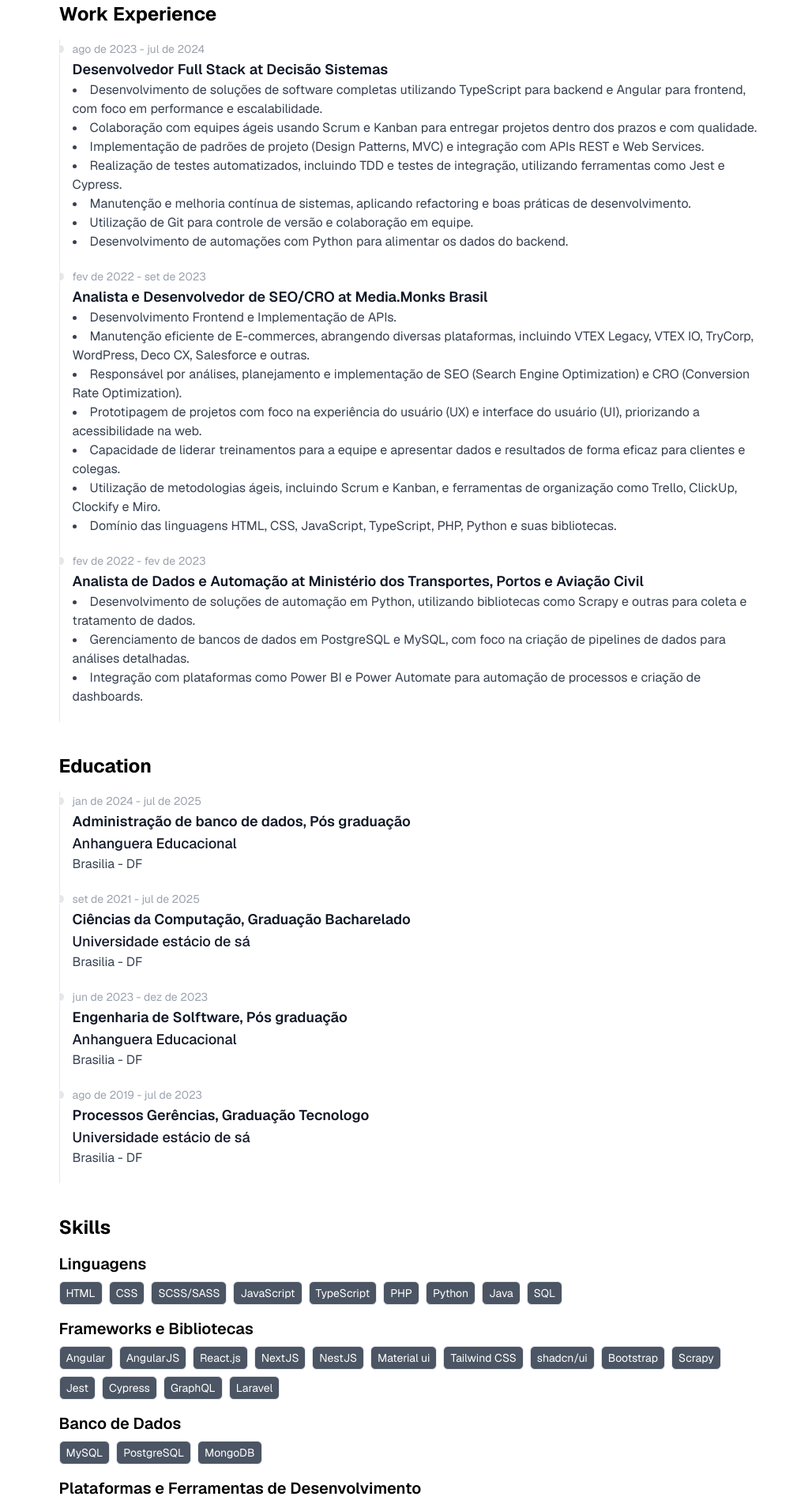
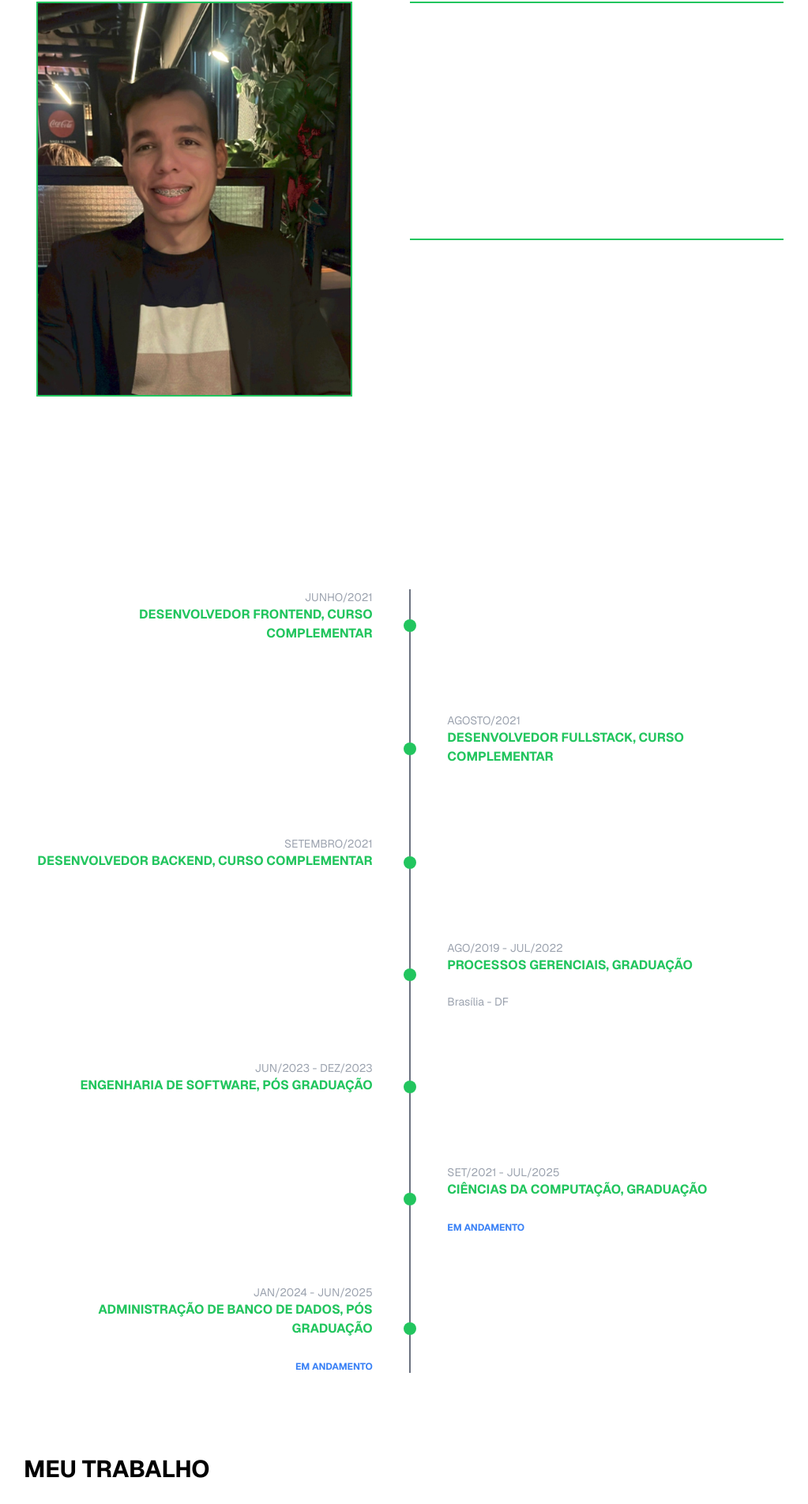
Before and after one commit to johnrodrigues008/Portfolio-pessoal, a Next.js app: page / in a window 1280 px wide. Shown: the part 798-2702 px from the top of the page at 79% size, without its empty margins (121-1144 px from the left). Built offline with nearby package versions, Linux system fonts and the light colour scheme.

Commit message:
feat: Adição da sessão BIO e ajustes na responsividade do projeto.

```diff
--- /dev/null
+++ b/components/Bio.tsx
@@ -0,0 +1,55 @@
+import Image from 'next/image';
+import ImgPerfil from '../public/image/perfil.png';
+
+
+export function Bio() {
+    return (
+        <section className="relative w-full text-white px-4 mt-10 md:mt-0">
+            <div className="flex flex-col md:flex-row">
+                {/* Lado Esquerdo - Imagem */}
+                <div className="w-full md:w-1/2 flex justify-start items-start">
+                    <Image
+                        src={ImgPerfil}
+                        alt="Foto de perfil"
+                        width={400}
+                        height={500}
+                        className="w-full max-w-[400px] h-[500px] border-2 border-green-500 object-cover"
+                        priority
+                    />
+                </div>
+
+                {/* Lado Direito - Conteúdo */}
+                <div className="w-full md:w-2/3 lg:w-1/2 flex flex-col justify-start">
+
+                    {/* Biografia */}
+                    <div className="border-t-2 border-green-500 pt-4 flex flex-col md:flex-row">
+                        <h2 className="text-[14px] font-bold uppercase md:m-0 w-full my-4  md:w-[500px]">Biografia</h2>
+                        <p className="text-sm leading-relaxed w-full md:w-[800px]">
+                            Contadora de histórias criativa por natureza, crio obras-primas visuais para marcas de todos os tamanhos.
+                            De startups a empresas estabelecidas, ajudo a transformar suas visões em realidade por meio do design estratégico.
+                            Ao longo dos anos, trabalhei com clientes de diversos setores, criando designs que inspiram, envolvem e geram resultados.
+                        </p>
+                    </div>
+
+                    {/* Especialidade */}
+                    <div className="border-t-2 border-green-500 pt-4 mt-[100px] flex flex-col md:flex-row">
+                        <h3 className="text-[14px] font-bold uppercase w-full my-4 md:m-0 md:w-[300px]">Minha <br className='hidden md:block' /> especialidade</h3>
+                        <div className="w-full md:w-[500px]">
+                            <p className="text-sm mb-2">
+                                Sou uma designer gráfica experiente e meu coração pertence a estas áreas:
+                            </p>
+                            <ul className="text-sm list-none space-y-1 pl-4">
+                                <li>• Identidade de marca</li>
+                                <li>• Design digital</li>
+                                <li>• Design impresso</li>
+                                <li>• Ilustração</li>
+                            </ul>
+                        </div>
+                    </div>
+                </div>
+            </div>
+        </section>
+
+
+    );
+}
--- a/components/ContacteMe.tsx
+++ b/components/ContacteMe.tsx
@@ -1,10 +1,8 @@
-"use client";
-
 import Link from "next/link";
 
 export function ContacteMe() {
   return (
-    <div className="h-[400px] flex flex-col justify-center gap-4 p-5 pt-0 mb-8 md:p-0">
+    <section className="h-[400px] flex flex-col justify-center gap-4 p-5 pt-0 mb-8 md:p-0">
       <h1 className="text-2xl font-bold">Contact Me</h1>
       <p className="text-base text-gray-700 dark:text-gray-300">
         Estou à disposição para conversar sobre oportunidades e esclarecer qualquer dúvida. Sinta-se à vontade para entrar em contato por mensagem direta no
@@ -24,6 +22,6 @@ export function ContacteMe() {
           john.rodrigues008@gmail.com.
         </Link>
       </p>
-    </div>
+    </section>
   );
 };
--- a/components/CustomDock.tsx
+++ b/components/CustomDock.tsx
@@ -1,5 +1,3 @@
-"use client";
-
 import { CalendarIcon, HomeIcon, MailIcon, Moon, PencilIcon, Sun } from "lucide-react";
 import Link from "next/link";
 
--- a/components/Education.tsx
+++ b/components/Education.tsx
@@ -1,5 +1,3 @@
-"use client";
-
 interface EducationItem {
   startDate: string;
   endDate: string;
@@ -7,63 +5,143 @@ interface EducationItem {
   schollName?: string;
   courseName: string;
   address: string;
+  status?: "concluido" | "andamento";
 }
 
 const educationData: EducationItem[] = [
   {
-    collegeName: "Anhanguera Educacional",
-    courseName: "Administração de banco de dados, Pós graduação",
-    startDate: "jan de 2024",
-    endDate: " jul de 2025",
-    address: "Brasilia - DF",
+    courseName: "Desenvolvedor Frontend, Curso Complementar",
+    collegeName: "Senai Taguatinga DF",
+    startDate: "junho/2021",
+    endDate: "",
+    address: "",
   },
   {
-    collegeName: "Universidade estácio de sá",
-    courseName: "Ciências da Computação, Graduação Bacharelado",
-    startDate: "set de 2021",
-    endDate: " jul de 2025",
-    address: "Brasilia - DF",
+    courseName: "Desenvolvedor Fullstack, Curso Complementar",
+    collegeName: "Gama Academy",
+    startDate: "agosto/2021",
+    endDate: "",
+    address: "",
   },
   {
-    collegeName: "Anhanguera Educacional",
-    courseName: "Engenharia de Solftware, Pós graduação",
-    startDate: "jun de 2023",
-    endDate: " dez de 2023",
-    address: "Brasilia - DF",
+    courseName: "Desenvolvedor Backend, Curso Complementar",
+    collegeName: "Senai Taguatinga DF",
+    startDate: "setembro/2021",
+    endDate: "",
+    address: "",
   },
   {
-    collegeName: "Universidade estácio de sá",
-    courseName: "Processos Gerências, Graduação Tecnologo",
-    startDate: "ago de 2019",
-    endDate: "jul de 2023",
-    address: "Brasilia - DF",
+    courseName: "Processos Gerenciais, Graduação",
+    collegeName: "Universidade Estácio de Sá",
+    startDate: "ago/2019",
+    endDate: "jul/2022",
+    address: "Brasília - DF",
+    status: "concluido",
+  },
+  {
+    courseName: "Engenharia de Software, Pós Graduação",
+    collegeName: "Centro Educacional Anhanguera",
+    startDate: "jun/2023",
+    endDate: "dez/2023",
+    address: "",
+    status: "concluido",
+  },
+  {
+    courseName: "Ciências da Computação, Graduação",
+    collegeName: "Universidade Estácio de Sá",
+    startDate: "set/2021",
+    endDate: "jul/2025",
+    address: "",
+    status: "andamento",
+  },
+  {
+    courseName: "Administração de Banco de Dados, Pós Graduação",
+    collegeName: "Centro Educacional Anhanguera",
+    startDate: "jan/2024",
+    endDate: "jun/2025",
+    address: "",
+    status: "andamento",
   },
 ];
 
 export function Education() {
   return (
-    <div className="flex flex-col gap-4 mt-10 p-5 md:p-0">
-      <h1 className="text-2xl font-bold">Education</h1>
+    <section className="w-full max-w-6xl mx-auto px-4 py-16 md:mt-[80px]">
+      <h2 className="font-bold text-center text-white uppercase mb-16 text-2xl md:text-3xl">
+        Trajetória Acadêmica
+      </h2>
 
-      <ol className="relative border-s border-gray-200 dark:border-gray-700">
-        {educationData.map((item, index) => (
-          <li key={index} className="mb-5 ms-4">
-            <div className="absolute w-3 h-3 bg-gray-200 rounded-full mt-1.5 -start-1.5 border border-white dark:border-gray-900 dark:bg-gray-700"></div>
-            <time className="mb-1 text-sm font-normal leading-none text-gray-400 dark:text-gray-500">
-              {item.startDate} - {item.endDate}
-            </time>
-            <h3 className="text-lg font-semibold text-gray-900 dark:text-gray-100">
-              {item.courseName}
-            </h3>
-            <h3 className="text-lg font-medium text-gray-900 dark:text-gray-100">
-              {item?.collegeName ?? item?.schollName}
-            </h3>
-            <p className="text-base text-gray-700 dark:text-gray-400">
-              {item.address}
-            </p>
-          </li>
-        ))}
-      </ol>
-    </div>
+      <div className="relative">
+        {/* Linha central */}
+        <div className="absolute left-1/2 transform -translate-x-1/2 h-full w-[2px] bg-gray-500" />
+
+        <div className="flex flex-col gap-16">
+          {educationData.map((item, index) => {
+            const isLeft = index % 2 === 0;
+
+            return (
+              <div key={index} className="flex justify-between items-center w-full">
+                {/* Lado esquerdo */}
+                {isLeft ? (
+                  <>
+                    <div className="w-[45%] text-right">
+                      <p className="text-sm uppercase text-gray-400">
+                        {item.startDate}
+                        {item.endDate && ` - ${item.endDate}`}
+                      </p>
+                      <p className="font-bold text-green-500">
+                        {item.courseName.toUpperCase()}
+                      </p>
+                      <p className="font-medium text-white">
+                        {item.collegeName?.toUpperCase()}
+                      </p>
+                      {item.address && (
+                        <p className="text-sm text-gray-400">{item.address}</p>
+                      )}
+                      {item.status === "andamento" && (
+                        <p className="text-xs text-blue-500 font-bold mt-1">
+                          EM ANDAMENTO
+                        </p>
+                      )}
+                    </div>
+
+                    {/* Ponto central */}
+                    <div className="w-4 h-4 bg-green-500 rounded-full z-10" />
+                    <div className="w-[45%]" />
+                  </>
+                ) : (
+                  <>
+                    <div className="w-[45%]" />
+                    <div className="w-4 h-4 bg-green-500 rounded-full z-10" />
+
+                    {/* Lado direito */}
+                    <div className="w-[45%] text-left">
+                      <p className="text-sm uppercase text-gray-400">
+                        {item.startDate}
+                        {item.endDate && ` - ${item.endDate}`}
+                      </p>
+                      <p className="font-bold text-green-500">
+                        {item.courseName.toUpperCase()}
+                      </p>
+                      <p className="font-medium text-white">
+                        {item.collegeName?.toUpperCase()}
+                      </p>
+                      {item.address && (
+                        <p className="text-sm text-gray-400">{item.address}</p>
+                      )}
+                      {item.status === "andamento" && (
+                        <p className="text-xs text-blue-500 font-bold mt-1">
+                          EM ANDAMENTO
+                        </p>
+                      )}
+                    </div>
+                  </>
+                )}
+              </div>
+            );
+          })}
+        </div>
+      </div>
+    </section>
   );
-};
+}
--- a/components/Header.jsx
+++ b/components/Header.jsx
@@ -1,5 +1,3 @@
-"use client";
-
 import { Link } from "lucide-react";
 
 export function Header() {
--- a/components/Initial.tsx
+++ b/components/Initial.tsx
@@ -1,22 +1,24 @@
-"use client";
-
-import { ContacteMe } from "./ContacteMe";
+import { Bio } from "./Bio";
+// import { ContacteMe } from "./ContacteMe";
 import { CustomDock } from "./CustomDock";
 import { Education } from "./Education";
 import { Into } from "./Into";
+/* import { OtherProjects } from "./OtherProjects"; */
 import { Projects } from "./Projects";
-import { Skills } from "./Skills";
-import { WorkExperience } from "./WorkExperience";
+// import { Skills } from "./Skills";
+// import { WorkExperience } from "./WorkExperience";
 
 export default function Initial() {
   return (
-    <main className="w-full lg:w-10/12 lg:mx-auto lg:items-center overflow-hidden">
+    <main className="w-full lg:w-11/12 lg:mx-auto lg:items-center overflow-hidden">
       <Into />
-      <WorkExperience />
+      <Bio />
       <Education />
-      <Skills />
       <Projects />
-      <ContacteMe />
+      {/* <OtherProjects /> */}
+      {/* <WorkExperience /> */}
+      {/* <Skills /> */}
+      {/* <ContacteMe /> */}
       <CustomDock />
     </main>
   );
--- a/components/Into.tsx
+++ b/components/Into.tsx
@@ -1,10 +1,10 @@
-"use client";
+
 
 import Image from "next/image";
 import { motion } from "framer-motion";
 import { TextAnimate } from "./magicui/text-animate";
 import { WordRotate } from "./magicui/word-rotate";
-import { NumberTicker } from "./magicui/number-ticker";
+// import { NumberTicker } from "./magicui/number-ticker";
 
 export function Into() {
   return (
@@ -34,9 +34,10 @@ export function Into() {
               className=" text-white"
               words={[
                 "John Rodrigues",
+                "Analista",
+                "Desenvolvedor",
                 "Programador",
-                "Desenvolvedor",
-                "Designer",
+                "Web designer",
               ]}
             />
           </h1>
@@ -48,7 +49,7 @@ export function Into() {
             <span className="text-blue-700">Cortella</span>.
           </p>
         </div>
-        <div className="flex">
+        {/* <div className="flex">
           <div className="text-center w-full flex flex-col md:w-auto md:mr-5 text-white">
             <div>
               <span className="text-xl">+</span>
@@ -79,7 +80,7 @@ export function Into() {
             </div>
             <span className="text-1xl">Sistemas</span>
           </div>
-        </div>
+        </div> */}
       </div>
 
       <motion.div
--- /dev/null
+++ b/components/OtherProjects.tsx
@@ -0,0 +1,47 @@
+
+export function OtherProjects() {
+    return (
+        <section className="relative w-full text-white px-4 py-10 px-0">
+            <div className="flex flex-col md:flex-row">
+                {/* Lado Esquerdo - Imagem */}
+                <div className="w-full md:w-1/2 flex justify-start items-start">
+                    <img
+                        src="/caminho-da-imagem.jpg"
+                        alt="Foto de perfil"
+                        className="w-full max-w-[400px] h-[500px] border-2 border-purple-500 object-cover"
+                    />
+                </div>
+
+                {/* Lado Direito - Conteúdo */}
+                <div className=" w-2/3 md:w-1/2 flex flex-col justify-start">
+
+                    {/* Biografia */}
+                    <div className="border-t-2 border-green-500 pt-4 flex">
+                        <h2 className="text-[14px] font-bold uppercase mb-2 w-[500px]">Biografia</h2>
+                        <p className="text-sm leading-relaxed w-[800px]">
+                            Contadora de histórias criativa por natureza, crio obras-primas visuais para marcas de todos os tamanhos.
+                            De startups a empresas estabelecidas, ajudo a transformar suas visões em realidade por meio do design estratégico.
+                            Ao longo dos anos, trabalhei com clientes de diversos setores, criando designs que inspiram, envolvem e geram resultados.
+                        </p>
+                    </div>
+
+                    {/* Especialidade */}
+                    <div className="border-t-2 border-green-500 pt-4 mt-[100px] flex">
+                        <h3 className="text-[14px] font-bold uppercase mb-2 w-[300px]">Minha <br /> especialidade</h3>
+                        <div className="w-[500px]">
+                            <p className="text-sm mb-2">
+                                Sou uma designer gráfica experiente e meu coração pertence a estas áreas:
+                            </p>
+                            <ul className="text-sm list-none space-y-1 pl-4">
+                                <li>• Identidade de marca</li>
+                                <li>• Design digital</li>
+                                <li>• Design impresso</li>
+                                <li>• Ilustração</li>
+                            </ul>
+                        </div>
+                    </div>
+                </div>
+            </div>
+        </section>
+    );
+}
--- a/components/Projects.tsx
+++ b/components/Projects.tsx
@@ -1,6 +1,5 @@
-"use client";
 
-import { Button } from "./ui/button";
+import { useState } from "react";
 
 interface ProjectsData {
   title: string;
@@ -14,7 +13,8 @@ interface ProjectsData {
 const projectsData: ProjectsData[] = [
   {
     title: "Karin Portfolio Design",
-    description: "O Karin Portfolio Design é um projeto inovador que visa criar um portfólio digital sofisticado e impactante para a designer Karin. Pensado para destacar a identidade única e criativa da profissional, o projeto alia estética moderna a uma experiência de usuário intuitiva e responsiva.",
+    description:
+      "O Karin Portfolio Design é um projeto inovador que visa criar um portfólio digital sofisticado e impactante para a designer Karin.",
     link: "https://portfolio-design-sooty.vercel.app/",
     code: "https://github.com/johnrodrigues008/portfolio-design",
     previewVideo: "/video/portfolio-design.mp4",
@@ -22,55 +22,95 @@ const projectsData: ProjectsData[] = [
   },
   {
     title: "Cardápio Online - Lourdes",
-    description: "O Cardápio Online - Lourdes é um projeto inovador que moderniza a experiência gastronômica, oferecendo um cardápio digital elegante, intuitivo e responsivo para o Restaurante Lourdes. Com um design que une tradição e modernidade, o projeto tem como objetivo facilitar o acesso às informações dos pratos, promovendo uma navegação fluida e interativa para os clientes.",
+    description:
+      "O Cardápio Online - Lourdes é um projeto moderno para restaurantes, com foco em navegação fluida e responsiva.",
     link: "https://cardapio-online-zeta-two.vercel.app/",
     code: "https://github.com/johnrodrigues008/cardapio-online",
     previewVideo: "/video/lourdes-cardapio.mp4",
     technologies: ["React", "TypeScript", "TailwindCSS"],
   },
+  {
+    title: "Projeto 3",
+    description: "Outro projeto exemplo para portfólio.",
+    link: "#",
+    code: "#",
+    previewVideo: "/video/portfolio-design.mp4",
+    technologies: ["React", "TailwindCSS"],
+  },
+  {
+    title: "Projeto 4",
+    description: "Outro projeto exemplo para portfólio.",
+    link: "#",
+    code: "#",
+    previewVideo: "/video/portfolio-design.mp4",
+    technologies: ["React", "TailwindCSS"],
+  },
+  {
+    title: "Projeto 5",
+    description: "Outro projeto exemplo para portfólio.",
+    link: "#",
+    code: "#",
+    previewVideo: "/video/portfolio-design.mp4",
+    technologies: ["React", "TailwindCSS"],
+  },
+  {
+    title: "Projeto 6",
+    description: "Outro projeto exemplo para portfólio.",
+    link: "#",
+    code: "#",
+    previewVideo: "/video/portfolio-design.mp4",
+    technologies: ["React", "TailwindCSS"],
+  },
 ];
 
 export function Projects() {
+  const [showAll, setShowAll] = useState(false);
+
+  const visibleProjects = showAll ? projectsData : projectsData.slice(0, 3);
+
   return (
-    <div className="flex flex-col gap-4 mt-10 p-5 md:p-0">
-      <h1 className="text-2xl font-bold">Projects</h1>
-      <div className="grid md:grid-cols-2 sm:grid-cols-1 gap-4">
-        {projectsData?.map((item, index) => (
-          <div
-            key={index}
-            className="flex flex-col border border-gray-100 dark:border-gray-800 rounded-md"
-          >
+    <section className="w-full py-10">
+      <div className="mx-auto px-4 md:p-0">
+        <h1 className="font-bold mb-10 uppercase text-2xl md:text-3xl text-center md:text-start">Meu trabalho</h1>
+
+        <div className="grid grid-cols-1 sm:grid-cols-2 lg:grid-cols-3 gap-8">
+          {visibleProjects.map((item, index) => (
+            <div key={index} className="flex flex-col items-start">
+              <h2 className="text-sm font-bold uppercase mb-2">
+                {item.title}
+              </h2>
+
               <video
                 src={item.previewVideo}
                 autoPlay
                 muted
-              className="w-full h-full"
+                loop
+                playsInline
+                className="w-full h-[300px] object-cover"
               />
-            <div className="flex flex-col gap-3 p-4">
-              <h2 className="text-lg font-bold">{item.title}</h2>
-              <p className="text-sm text-gray-500">{item.description}</p>
-              <div className="flex gap-1 flex-wrap">
-                {item.technologies.map((tech, index) => (
-                  <div
-                    key={index}
-                    className="flex border border-gray-200 rounded-md px-2 py-1 text-sm bg-gray-500 text-white"
+
+              <a
+                href={item.link}
+                target="_blank"
+                rel="noopener noreferrer"
+                className="border border-green-500 text-white text-sm w-full text-center py-2 mt-4 hover:text-black hover:bg-green-100 transition"
               >
-                    {tech}
+                Acesse o recurso original →
+              </a>
             </div>
           ))}
         </div>
-              <div className="flex gap-2 mt-2">
-                <a href={item.link}>
-                  <Button variant="default">View</Button>
-                </a>
-                <a href={item.code}>
-                  <Button variant="outline">Code</Button>
-                </a>
+
+        {/* Botão Ver mais / Ver menos */}
+        <div className="flex justify-center mt-10">
+          <button
+            onClick={() => setShowAll(!showAll)}
+            className="text-sm text-white border border-green-500 px-6 py-2 hover:text-black hover:bg-green-100 transition"
+          >
+            {showAll ? "Ver menos projetos" : "Ver mais projetos"}
+          </button>
         </div>
       </div>
-          </div>
-        ))}
-      </div>
-    </div>
+    </section>
   );
-};
+}
--- a/components/WorkExperience.tsx
+++ b/components/WorkExperience.tsx
@@ -54,7 +54,7 @@ const workExperienceData: WorkExperienceItem[] = [
 
 export function WorkExperience() {
   return (
-    <div className="flex flex-col gap-4 pt-4 p-5 md:p-0">
+    <section className="flex flex-col gap-4 pt-4 p-5 md:p-0">
       <h1 className="text-2xl font-bold">Work Experience</h1>
 
       <ol className="relative border-s border-gray-200 dark:border-gray-700">
@@ -78,6 +78,6 @@ export function WorkExperience() {
           </li>
         ))}
       </ol>
-    </div>
+    </section>
   );
 };
```
Also changed, not shown: components/Skills.tsx (+4 -6 lines), package.json (+7 -7 lines), public/image/perfil.png (added), 1 other file (tests, documents, lock files or other folders). Lines whose indentation alone changed are shown as unchanged.
